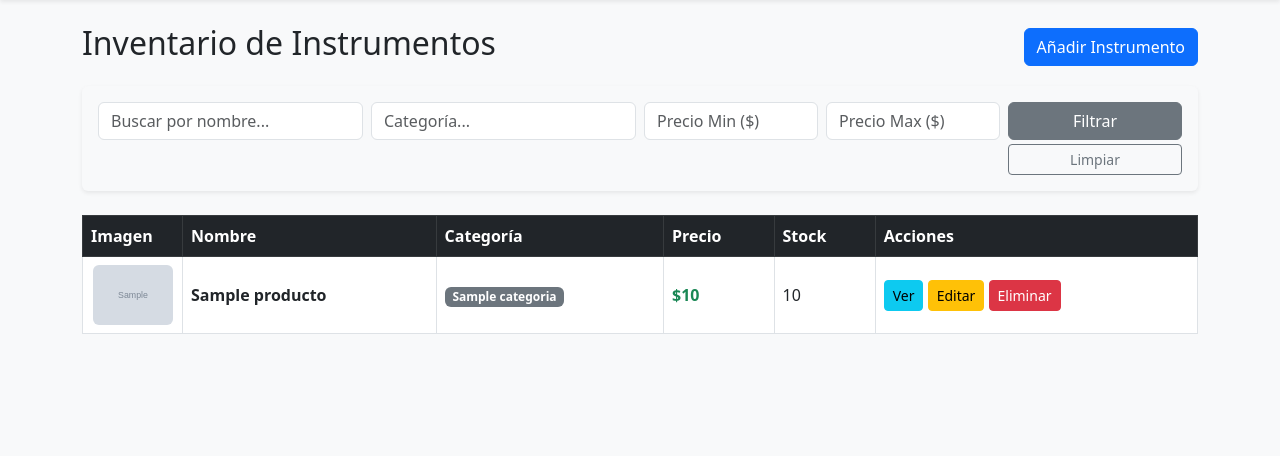
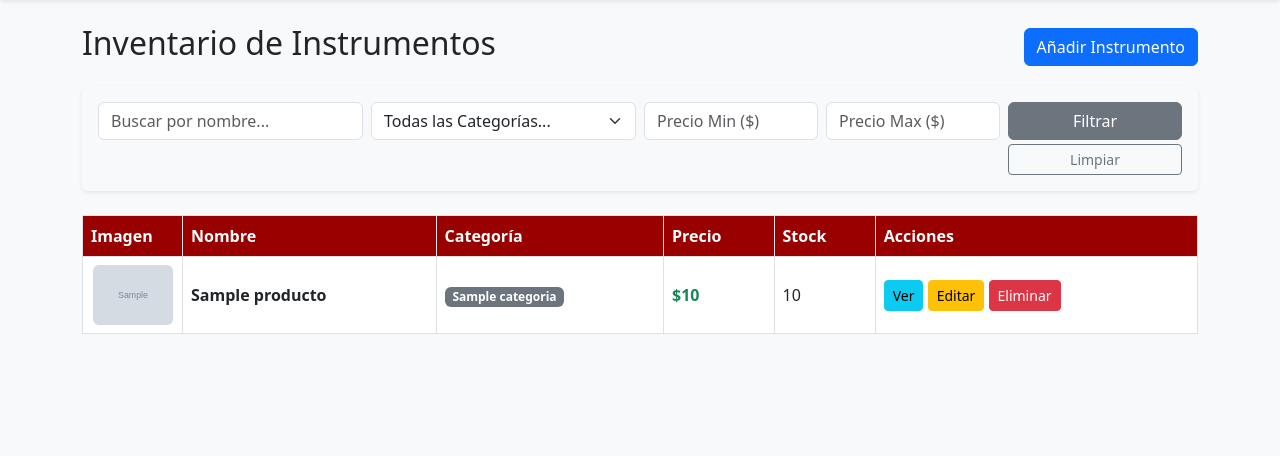
Before and after one commit to rafaelsoliz-png/tienda-instrumentos, a Flask app: page /products in a window 1280 px wide. Shown: the part 56-512 px from the top of the page. Run offline with Flask 3, Linux system fonts and the light colour scheme; grey boxes marked "Sample" are stand-in pictures; a database or web service that is not in the repository returns one stand-in record (values such as "Sample title").

Commit message:
Defensa}

```diff
--- a/templates/listar.html
+++ b/templates/listar.html
@@ -13,7 +13,12 @@
         <input type="text" name="nombre" class="form-control" placeholder="Buscar por nombre..." value="{{ request.args.get('nombre', '') }}">
     </div>
     <div class="col-md-3">
-                <input type="text" name="categoria" class="form-control" placeholder="Categoría..." value="{{ request.args.get('categoria', '') }}">
+        <select name="categoria" class="form-select">
+            <option value="">Todas las Categorías...</option>
+            <option value="Cuerdas" {% if request.args.get('categoria') == 'Cuerdas' %}selected{% endif %}>Cuerdas</option>
+            <option value="Vientos-Bronces" {% if request.args.get('categoria') == 'Vientos-Bronces' %}selected{% endif %}>Vientos-Bronces</option>
+            <option value="Vientos-Madera" {% if request.args.get('categoria') == 'Vientos-Madera' %}selected{% endif %}>Vientos-Madera</option>
+        </select>
     </div>
     <div class="col-md-2">
         <input type="number" step="0.01" name="precio_min" class="form-control" placeholder="Precio Min ($)" value="{{ request.args.get('precio_min', '') }}">
@@ -31,7 +36,7 @@
 
 <div class="table-responsive">
     <table class="table table-hover table-bordered align-middle">
-        <thead class="table-dark">
+       <thead style="--bs-table-bg: #990000; --bs-table-color: white;">
             <tr>
                 <th>Imagen</th>
                 <th>Nombre</th>
```
Lines whose indentation alone changed are shown as unchanged.
